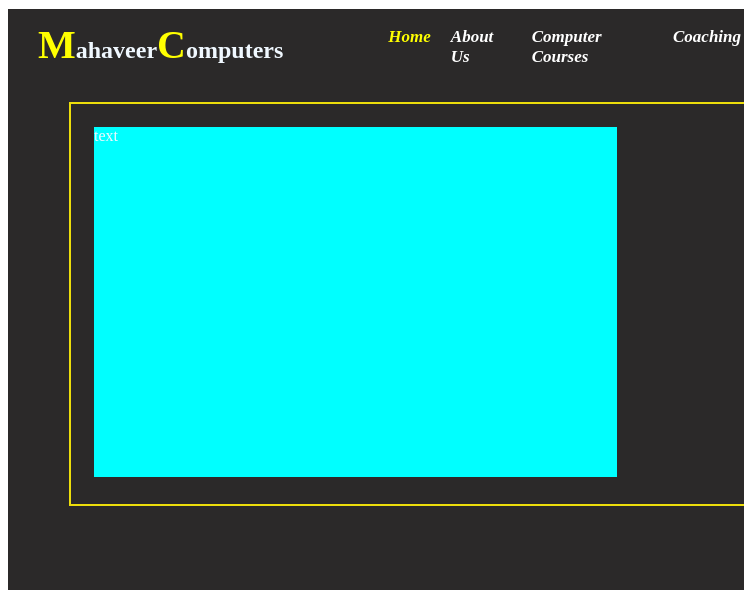
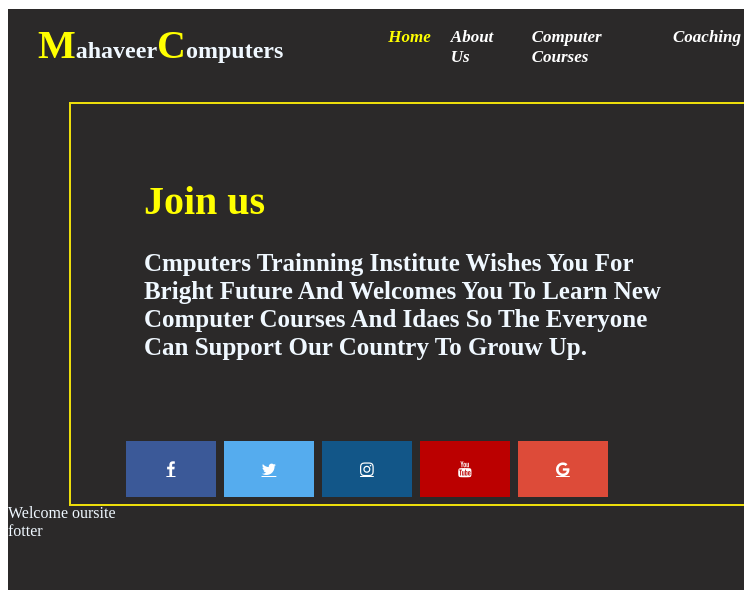
Before and after one commit to MahaveerComputers/MahaveerComputers, a plain HTML site: page index.html in a window 1280 px wide. Shown: the top 590 px of the page, 0-744 px from the left. Drawn offline with Linux system fonts and the light colour scheme; grey boxes are pictures that could not be loaded.

Commit message:
Add files via upload

```diff
--- a/index.html
+++ b/index.html
@@ -1,7 +1,7 @@
 <html>
 <head>
-    <link  href="mahaveer.css">
-
+    <link  rel="stylesheet" href="mahaveer.css">
+    <link rel="stylesheet" href="https://cdnjs.cloudflare.com/ajax/libs/font-awesome/4.7.0/css/font-awesome.min.css">
 <title>Mahaveer Computers
 
 </title>
@@ -9,131 +9,14 @@
 <style>
 
 
-#content
-{
-    height: 100%;
-    width: 100%;
-    background-color: rgb(43, 41, 41);
-    color: aliceblue;
-}
-.menuh
-{
-    margin-top: 9px;
-    height: 50px;
-    align-items: center;
-display: flex;
 
-}
-.logo
-{
-
-    position:relative;
-    left: 30px;
-    top: 10px;
-}
-.menu
-{
-   margin-top: 25px;
- margin-left: 110px;
- align-items: center;
-
-}
-.menu ul
-{
- display: flex;
- text-decoration: none;
- padding: 15px;
- list-style-type: none;
-
-
-}
-.menu ul li
-{
-
- padding: 10px;
- color: white;
- font-style: oblique;
- font-weight: bolder;
- font-size: 17px;
-
-}
-.menu ul li:hover
-{
-
-    color: yellow;
-}
-#active
-{
-
-    color: yellow;
-}
-.login
-{
-    margin-top: 25px;
-border-radius: 10px;
-height: 30px;
-width: 100px;
-    background-color: rgb(236, 221, 11);
-    box-shadow: inset;
-    outline-color: bisque;
-    outline-width: 2px;
-    outline-style: solid;
-vertical-align: middle;
-    font-family: 'Times New Roman', Times, serif;
-  text-align: center;
-  padding-top: 10px;;
-
-}
-.header
-{
-    display: flex;
-margin-left: 5%;
-margin-top: 45px;
-
-width: 90%;
-height: 400px;
-outline-color: rgb(236, 221, 11);
-    outline-width: 2px;
-    outline-style: solid;
-
-}
-.htext
-{
-
-    margin: 2%;
-    width: 47%;
-height: 350px;
-background-color: aqua;
-}
-.hlog
-{
-    display: flex;
-    margin: 2%;
-    width: 47%;
-height: 350px;
-
-align-items: center;
-position: relative;
-
-
-}
-.hlog img
-{
-    display: flex;
-   align-items: center;
-   position: relative;
-   margin-left: auto;
-   margin-right: auto;
-
-
-}
 
 
 </style>
 
 </head>
 <body>
-    <div id="content">
+<div id="content">
 
     <div class="menuh">
         <div class="logo"><h2><span style="color:yellow ; font-size: 40px;">M</span>ahaveer<span style="color:yellow ; font-size: 40px;">C</span>omputers</h2></div>
@@ -154,14 +37,27 @@ position: relative;
     </div>
 
     <div class="header">
-            <div class="htext">text</div>
-            <div class="hlog"><img src="1.png" height="350px" width="350px"></div>
+        <div class="htext"><span class="join">Join us</span> <br>
+            <span class="join1">Cmputers Trainning institute wishes you for bright future and welcomes
+            you to learn new computer courses and idaes so the everyone can support our country to grouw up.</span>
+                <div class="socialicon">
+                    <a href="#" class="fa fa-facebook"></a>
+                    <a href="#" class="fa fa-twitter"></a>
+                    <a href="#" class="fa fa-instagram"></a>
+                    <a href="#" class="fa fa-youtube"></a>
+                    <a href="#" class="fa fa-google"></a>
+                </div>
+        </div>
+        <div class="hlog"><img src="1.png" height="350px" width="350px">
+        </div>
 
     </div>
+    <div class="bodycon">
+  Welcome oursite
+    </div>
 
-
-
-    </div>
+    <div class="footer">fotter</div>
+</div>
 
 </body>
 </html>
--- /dev/null
+++ b/mahaveer.css
@@ -0,0 +1,184 @@
+
+#content
+{
+    height: 100%;
+    width: 100%;
+    background-color: rgb(43, 41, 41);
+    color: aliceblue;
+}
+.menuh
+{
+    margin-top: 9px;
+    height: 50px;
+    align-items: center;
+display: flex;
+
+}
+.logo
+{
+
+    position:relative;
+    left: 30px;
+    top: 10px;
+}
+.menu
+{
+   margin-top: 25px;
+ margin-left: 110px;
+ align-items: center;
+
+}
+.menu ul
+{
+ display: flex;
+ text-decoration: none;
+ padding: 15px;
+ list-style-type: none;
+
+
+}
+.menu ul li
+{
+
+ padding: 10px;
+ color: white;
+ font-style: oblique;
+ font-weight: bolder;
+ font-size: 17px;
+
+}
+.menu ul li:hover
+{
+
+    color: yellow;
+}
+#active
+{
+
+    color: yellow;
+}
+.login
+{
+    margin-top: 25px;
+border-radius: 10px;
+height: 30px;
+width: 100px;
+    background-color: rgb(236, 221, 11);
+    box-shadow: inset;
+    outline-color: bisque;
+    outline-width: 2px;
+    outline-style: solid;
+vertical-align: middle;
+    font-family: 'Times New Roman', Times, serif;
+  text-align: center;
+  padding-top: 10px;;
+
+}
+.header
+{
+    display: flex;
+margin-left: 5%;
+margin-top: 45px;
+
+width: 90%;
+height: 400px;
+outline-color: rgb(236, 221, 11);
+    outline-width: 2px;
+    outline-style: solid;
+
+}
+.htext
+{
+
+    margin: 2%;
+    width: 47%;
+height: 350px;
+vertical-align:middle;
+
+
+}
+.join
+{
+    color: yellow;
+    font-size: 40px;
+    position: relative;
+     font-weight: bolder;
+     left: 50px;
+     top: 50px;
+     font-family: 'Times New Roman', Times, serif;
+}
+.join1
+{
+    position: relative;
+    font-weight: bold;
+    left: 50px;
+    top: 75px;
+    font-size:25px ;
+    font-family: 'Times New Roman', Times, serif;
+    text-transform: capitalize;
+
+}
+
+.hlog
+{
+    display: flex;
+    margin: 2%;
+    width: 47%;
+height: 350px;
+
+align-items: center;
+position: relative;
+
+
+}
+.hlog img
+{
+    display: flex;
+   align-items: center;
+   position: relative;
+   margin-left: auto;
+   margin-right: auto;
+
+
+}
+.fa {
+    padding: 20px;
+  text-align: center;
+    margin: 5px 2px;
+    font-size: 30px;
+    width: 50px;
+  }
+  .fa-facebook {
+    background: #3B5998;
+    color: white;
+  }
+  .fa-twitter {
+    background: #55ACEE;
+    color: white;
+  }
+
+  .fa-instagram {
+    background: #125688;
+    color: white;
+  }
+  .fa-youtube {
+    background: #bb0000;
+    color: white;
+  }
+  .fa-google {
+    background: #dd4b39;
+    color: white;
+  }
+
+  .fa:hover {
+      opacity: 0.9;
+  }
+  .socialicon
+  {
+align-items: center;
+position: relative;
+top:150px;
+margin-left: auto;
+margin-right: auto;
+left: 30px;;
+  }
```
